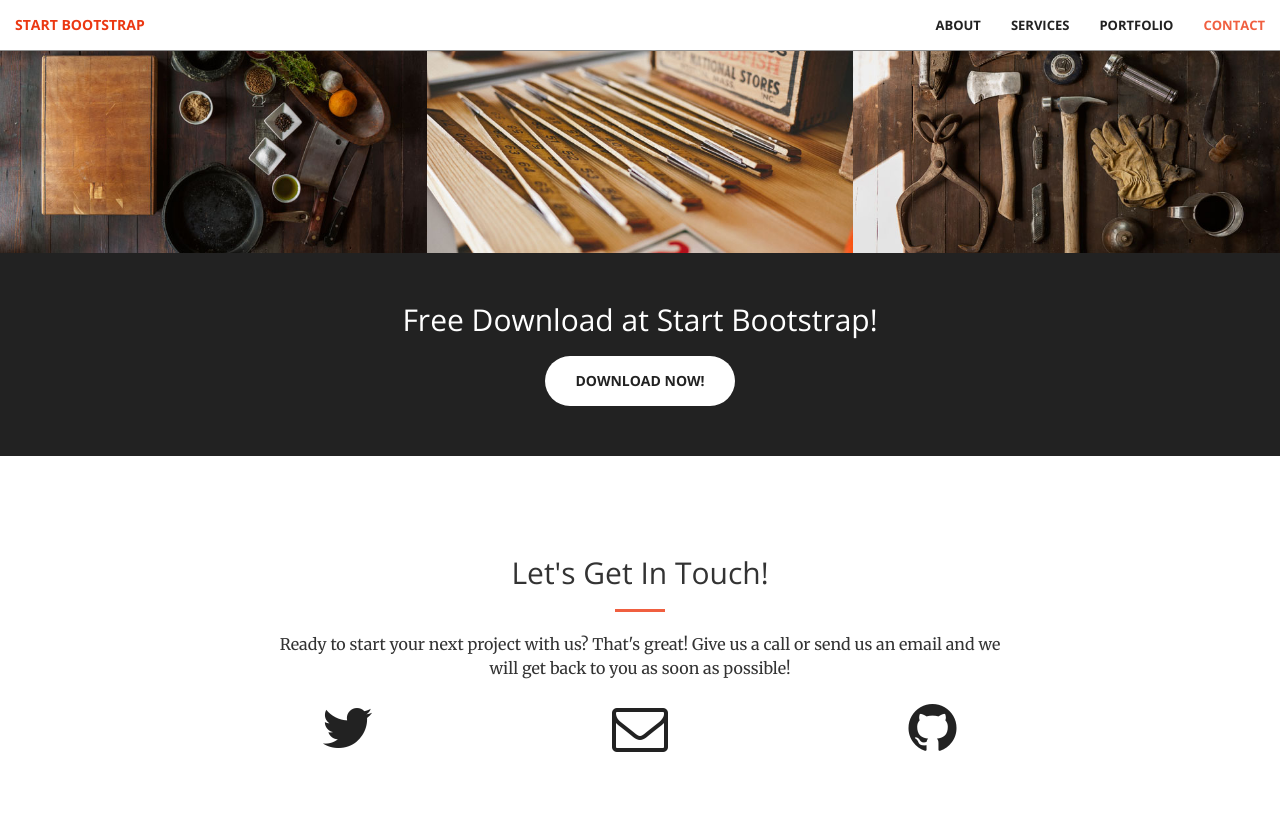
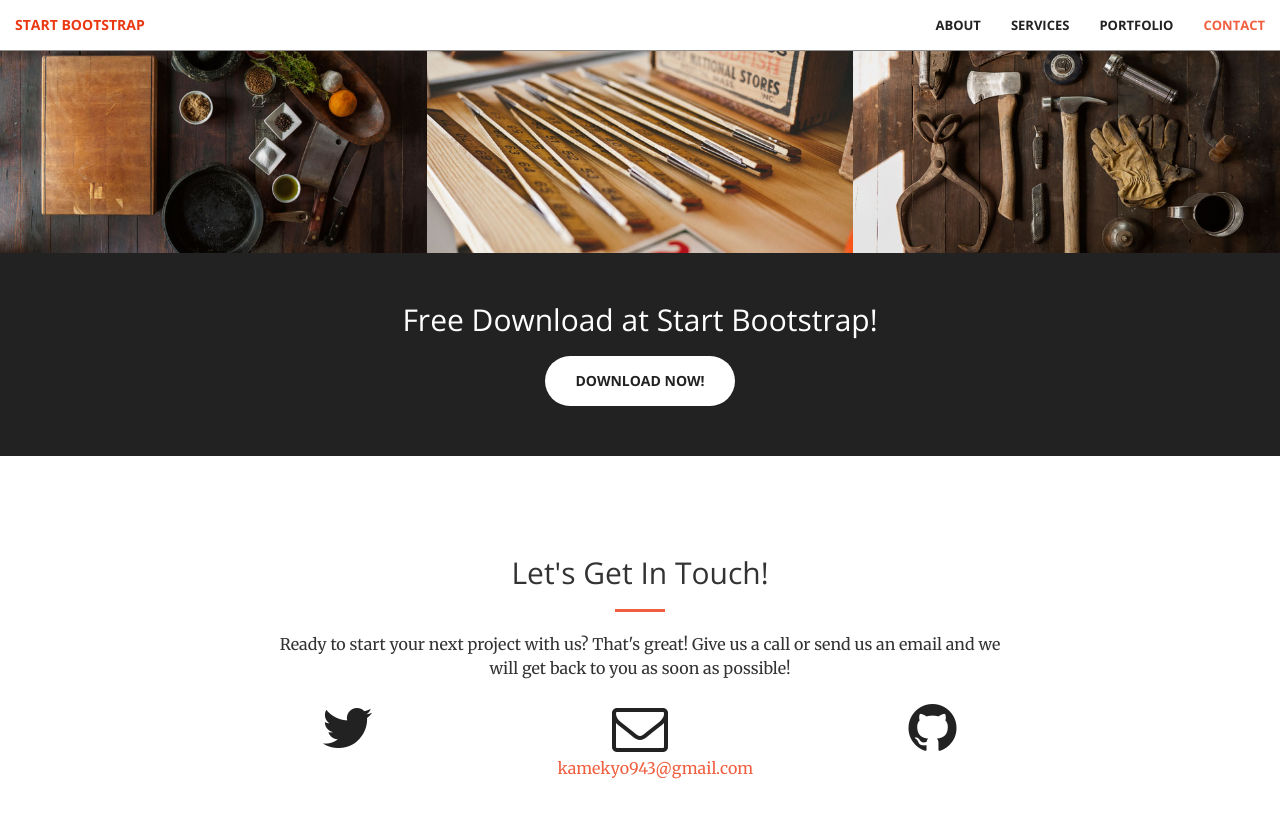
Before and after one commit to CyrusLiang/kamekyo, a Jekyll site: the page built from index.html, in a window 1280 px wide and 900 px high, scrolled down 1981 px. Shown: the top 818 px of the window. Built offline with Jekyll 4.4.1, drawn with Linux system fonts in a browser that asks for light colours; part of the change alters nothing that is shown.

Commit message:
Update _config.yml

```diff
--- a/_config.yml
+++ b/_config.yml
@@ -1,7 +1,7 @@
 # Site settings
-title:
-email:
-description: > # this means to ignore newlines until "baseurl:"
+title: Kamekyo
+email: kamekyo943@gmail.com
+description: This website contains our full menu and more information about our restaurant > # this means to ignore newlines until "baseurl:"
 baseurl: "" # the subpath of your site, e.g. /blog/
 url: "" # the base hostname & protocol for your site
 
```
